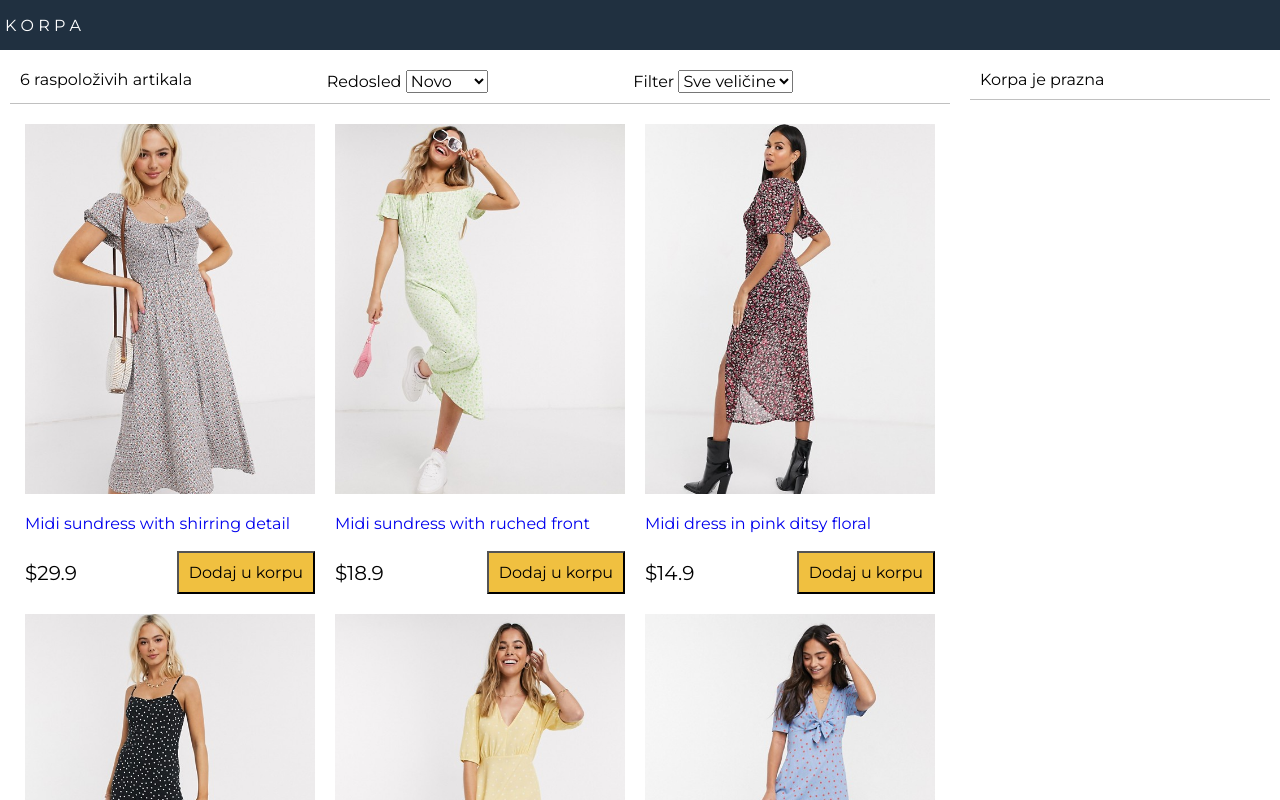
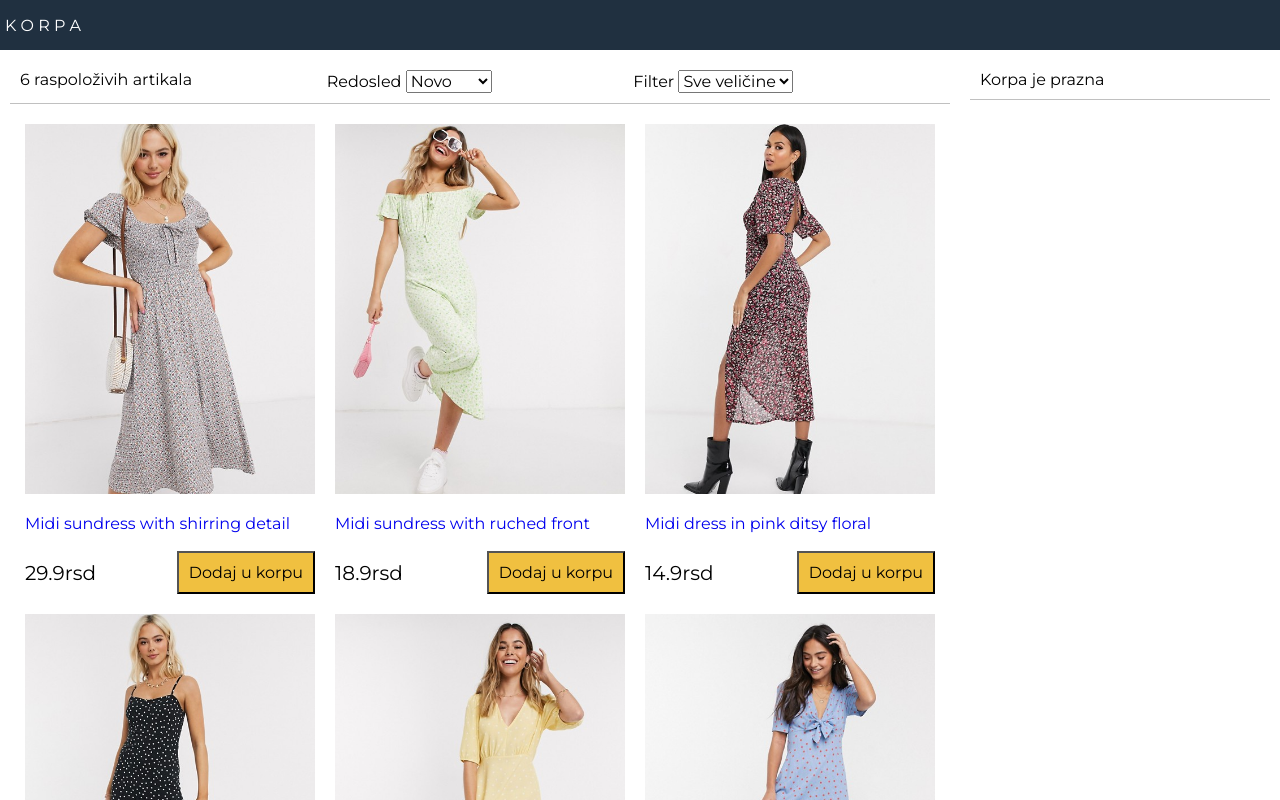
Before and after one commit to mocas947/react-shopping-cart, a React (Create React App) app: page / in a window 1280 px wide. Shown: the top 800 px of the page. Built offline with nearby package versions, Linux system fonts and the light colour scheme.

Commit message:
Promene: App, util, Filter

```diff
--- a/src/App.js
+++ b/src/App.js
@@ -64,12 +64,12 @@ addToCart = (product) => {
   filterProducts = (event) => {
     console.log(event.target.value);
     if (event.target.value === "") {
-      this.setState({ size: event.target.value, products: data.products });
+      this.setState({ size: event.target.value, product: data.products });
     } else {
       this.setState({
         size: event.target.value,
         products: data.products.filter(
-          (product) => product.availableSize.indexOf(event.target.value) >= 0
+          (product) => product.availableSizes.indexOf(event.target.value) >= 0
         ),
       });
     }
@@ -84,9 +84,9 @@ addToCart = (product) => {
           <div className="content">
             <div className="main">
               <Filter count={this.state.products.length}
-              size={this.state.size}
-              sort={this.state.sort}
-              filterProducts={this.fiterproducts}
+              size={this.state.size}  // prop za filter komponentu
+              sort={this.state.sort}  // prop za filter komponentu
+              filterProducts={this.fiterProducts}
               sortProducts={this.sortProducts}
               ></Filter>
               <Products
--- a/src/components/Filter.js
+++ b/src/components/Filter.js
@@ -17,7 +17,7 @@ export default class Filter extends Component {
                         }
                     >
                         <option value="latest">Novo</option>
-                        <option value="lowest">Jeftije</option>
+                        <option value="lowest">Jeftinije</option>
                         <option value="highest">Skuplje</option>
                     </select>
                 </div>
@@ -25,8 +25,7 @@ export default class Filter extends Component {
                     Filter{" "}
                     <select
                         value={this.props.size}
-                        onChange={ (e) =>
-
+                        onChange={(e) =>
                             this.props.filterProducts(this.props.products, e.target.value)
                         }
                     >
--- a/src/util.js
+++ b/src/util.js
@@ -1,3 +1,4 @@
 export default function formatCurrency(num) {
-    return "$" + Number(num.toFixed(1)).toLocaleString() + " ";
+    // return "rsd" + Number(num.toFixed(1)).toLocaleString() + " ";
+    return  Number(num.toFixed(1)).toLocaleString() + "rsd  "
 }
```
